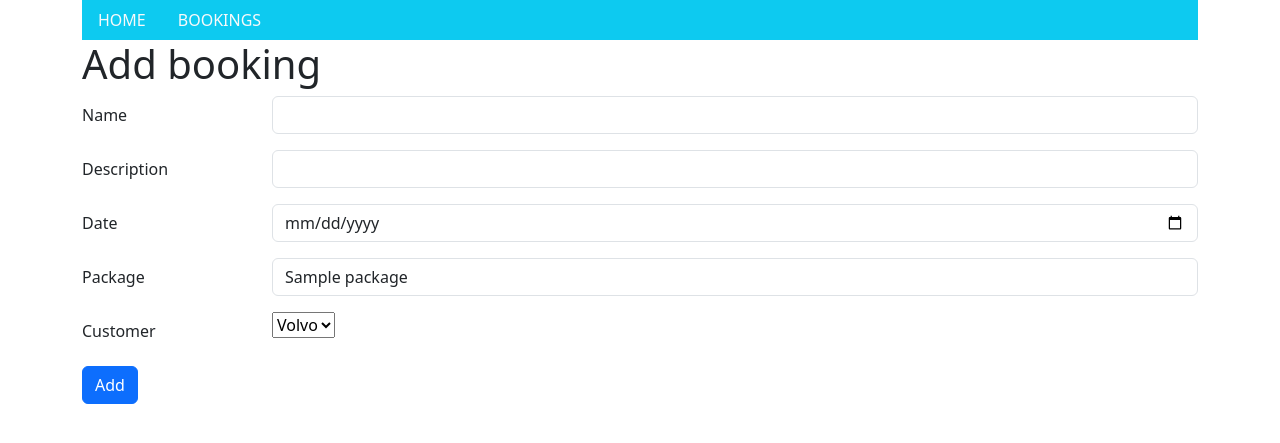
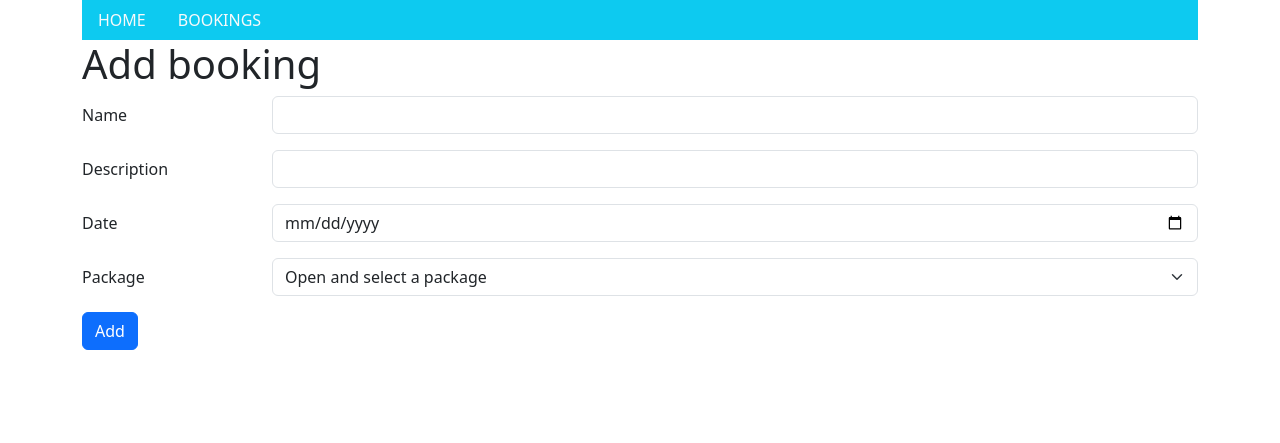
Before and after one commit to Kanykei-Akmatova/Sayakat, a Django app: page /saykat/bookings/add in a window 1280 px wide. Shown: the top 443 px of the page. Run offline with Django 4.2, Linux system fonts and the light colour scheme; tables that the repository leaves empty hold one stand-in row (values such as "Sample post"); some libraries are stand-ins or nearby versions.

Commit message:
several updates for syakat project

```diff
--- a/SayakatApp/saykat/templates/bookings_add.html
+++ b/SayakatApp/saykat/templates/bookings_add.html
@@ -26,6 +26,7 @@
           <div class="row mb-3">
             <label for="inputName" class="col-sm-2 col-form-label">Name</label>
             <div class="col-sm-10">
+              <input type="hidden" class="form-control" id="inputCustomer" value="1">
               <input type="text" class="form-control" id="inputName">
             </div>
           </div>
@@ -44,21 +45,11 @@
           <div class="row mb-3">
             <label for="inputPackage" class="col-sm-2 col-form-label">Package</label>
             <div class="col-sm-10">
-              <select class="form-control" id="inputPackage">
+              <select class="form-select" aria-label="Default select example" id="inputPackage">
+                   <option selected>Open and select a package</option>
                   {% for p in package_list %}
                     <option value="{{ p.id }}">{{ p.name }}</option>
                   {% endfor %}
-              </select>
-            </div>
-          </div>
-          <div class="row mb-3">
-            <label for="inputCustomer" class="col-sm-2 col-form-label">Customer</label>
-            <div class="col-sm-10">
-              <select name="cars" id="inputCustomer">
-                <option value="volvo">Volvo</option>
-                <option value="saab">Saab</option>
-                <option value="opel">Opel</option>
-                <option value="audi">Audi</option>
               </select>
             </div>
           </div>
```
Also changed, not shown: 1 other file.
